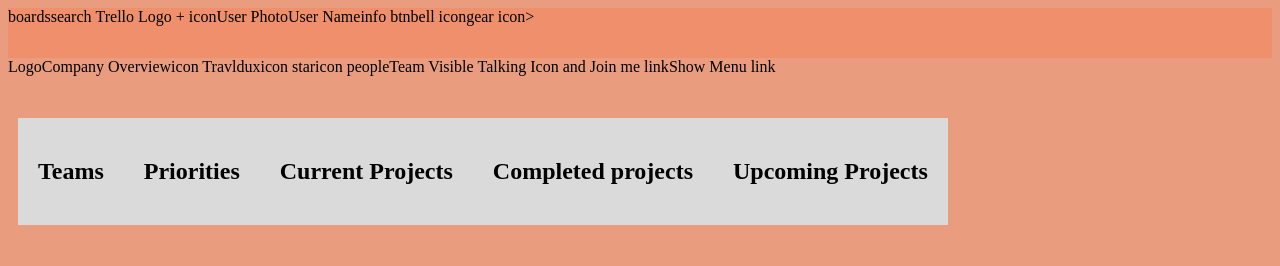
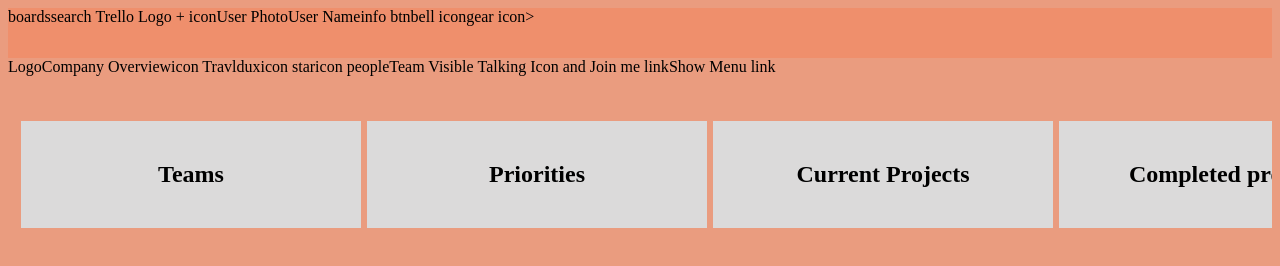
Before and after one commit to Sidetrail-Bob/My_Project_Clone_Trello, a plain HTML site: page index.html in a window 1280 px wide. Drawn offline with Linux system fonts and the light colour scheme.

Commit message:
basic structure is in place, contents look very rough, working one by one on each piece next

```diff
--- a/styles.css
+++ b/styles.css
@@ -30,18 +30,17 @@ body {
 main {
   display: flex;
   flex-direction: row;
-  flex-wrap:nowrap
-
-  /*grid-template-columns: auto */
-
+  flex-wrap: nowrap;
   justify-content: flex-start;
   padding: 10px;
+  overflow-x: auto;
+  min-height: 80;
 }
 section {
   padding: 20px;
+  margin: 3px;
   display: flex;
-  flex-basis: 0 0 300px;
+  justify-content: center;
+  min-width: 300px;
   background-color: rgb(219, 218, 218);
-
-
 }
```
